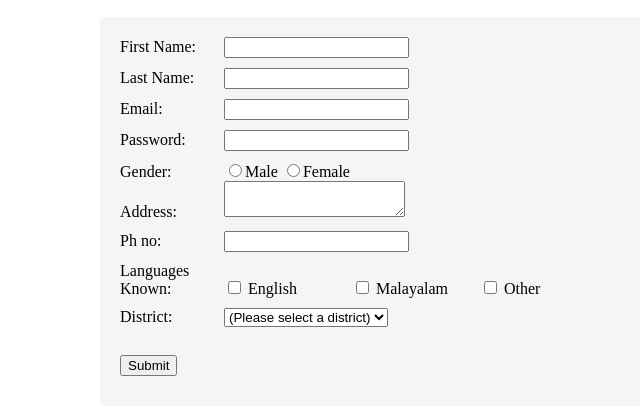
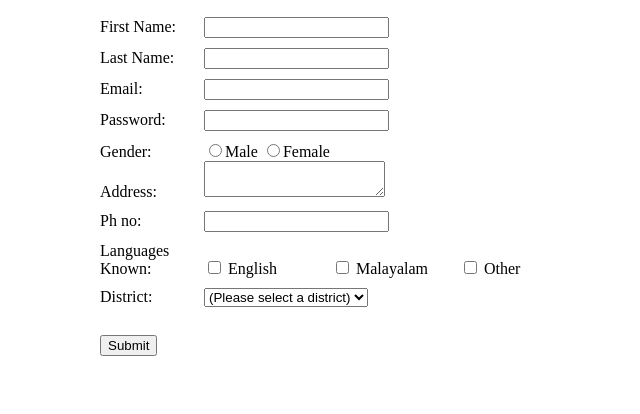
Before and after one commit to BlessyBBiju-github/jqueryform, a plain HTML site: page jqform.html in a window 1280 px wide. Shown: the part 50-464 px from the top of the page, without its empty margins (224-864 px from the left). Drawn offline with Linux system fonts and the light colour scheme.

Commit message:
Update jqc1.css

```diff
--- a/css/jqc1.css
+++ b/css/jqc1.css
@@ -2,7 +2,7 @@
 	margin: auto;
 	width: 50%;
 }
-#Form {
+#form {
     width:100%;
     padding: 20px;
     background-color: whitesmoke;
```
